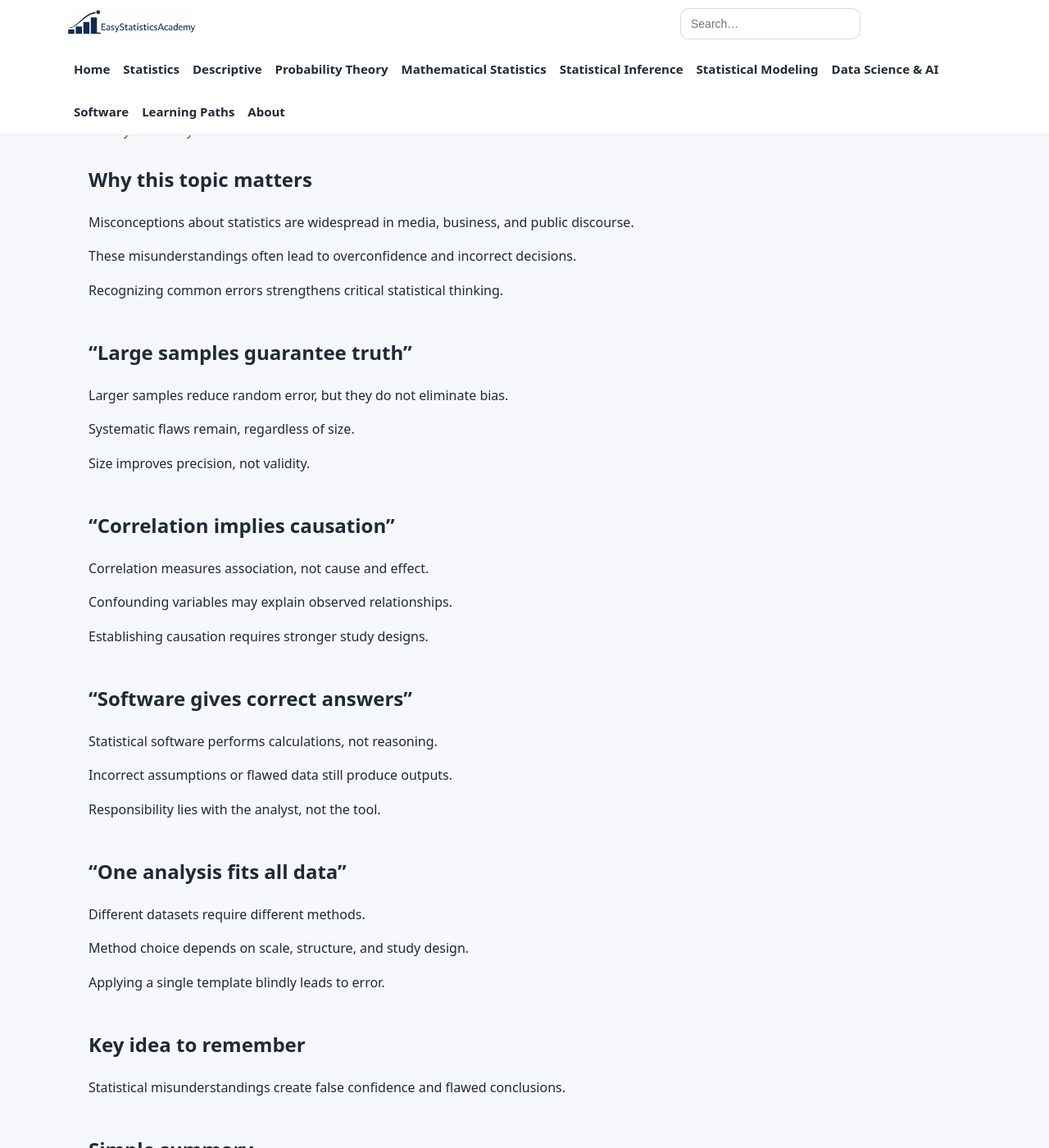
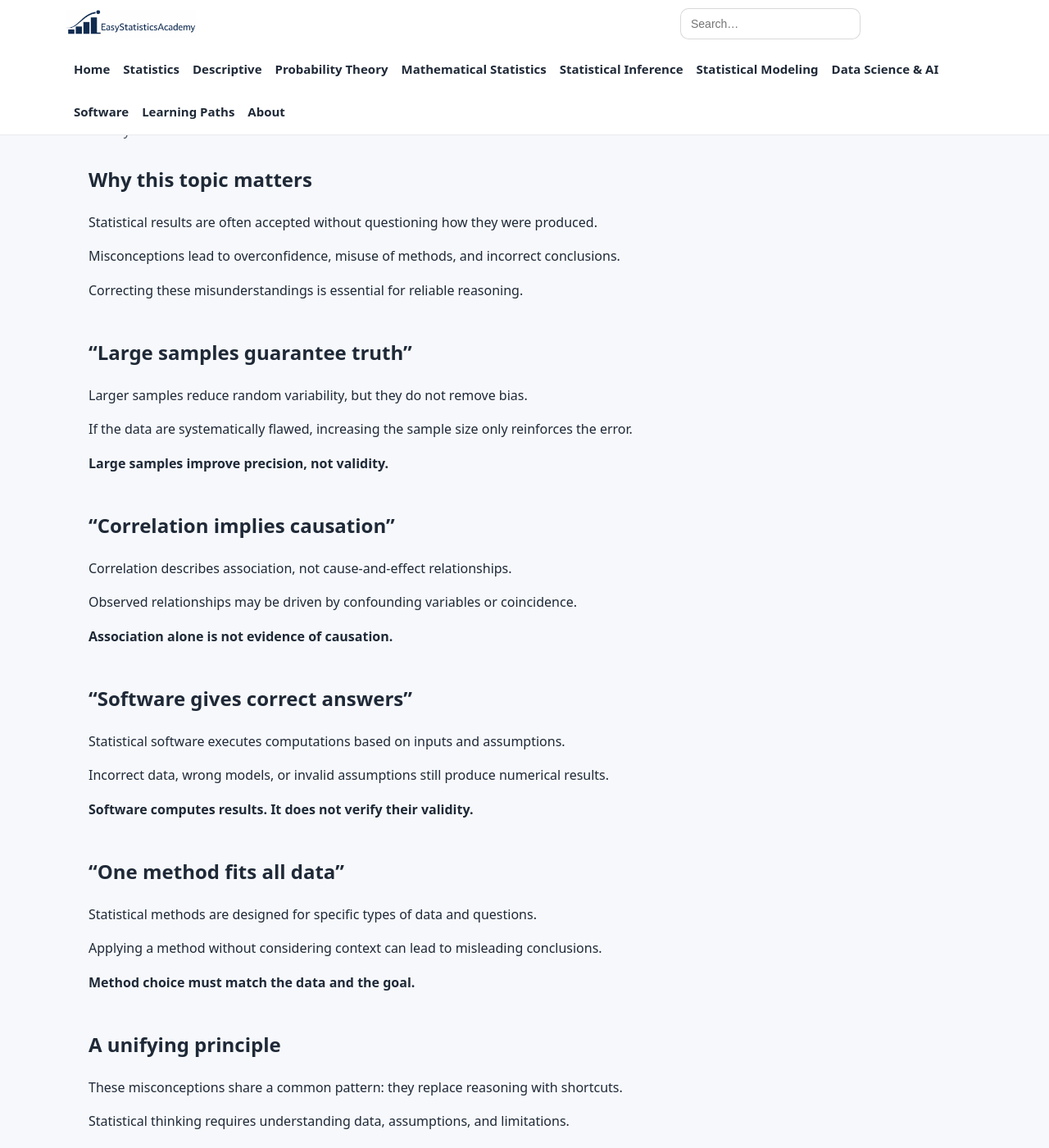
Before and after one commit to ammar-homaida-statistics/easystatisticsacademy, a Jekyll site: the page built from foundations/common-statistical-misconceptions/index.md, in a window 1280 px wide and 1400 px high, scrolled down 569 px. Shown: the whole window at 82% size. Built offline with Jekyll 4.4.1, drawn with Linux system fonts in a browser that asks for light colours; some of the changed text lies outside the part shown.

Commit message:
Revise content on common statistical misconceptions
This lesson reviews common statistical misconceptions and emphasizes the importance of understanding concepts over relying on technicalities. It also highlights the need for critical thinking in interpreting statistical results.

```diff
--- a/foundations/common-statistical-misconceptions/index.md
+++ b/foundations/common-statistical-misconceptions/index.md
@@ -20,9 +20,10 @@ lesson_order: 32
     <h1>Common Statistical Misconceptions</h1>
 
     <p class="lead">
-      This lesson reviews widespread misconceptions about statistics,
-      including misunderstandings about sample size, causation,
-      software reliability, and universal methods.
+      Many errors in statistical reasoning are not technical,
+      but conceptual.
+      This lesson identifies common misconceptions
+      and replaces them with correct principles.
     </p>
 
     <p class="muted-mini">
@@ -31,146 +32,184 @@ lesson_order: 32
   </div>
 </section>
 
+
+
 <section class="section">
   <div class="content-narrow">
     <h2>What you will learn</h2>
 
     <ul class="bullets">
-      <li>Why large samples do not guarantee truth.</li>
+      <li>Why large samples do not guarantee correctness.</li>
       <li>Why correlation does not imply causation.</li>
-      <li>Why software does not ensure correctness.</li>
-      <li>Why one analysis cannot fit all datasets.</li>
+      <li>Why software does not ensure valid conclusions.</li>
+      <li>Why statistical methods must match the data.</li>
     </ul>
   </div>
 </section>
+
+
 
 <section class="section">
   <div class="content-narrow">
     <h2>Why this topic matters</h2>
 
     <p>
-      Misconceptions about statistics are widespread
-      in media, business, and public discourse.
+      Statistical results are often accepted
+      without questioning how they were produced.
     </p>
 
     <p>
-      These misunderstandings often lead to
-      overconfidence and incorrect decisions.
+      Misconceptions lead to overconfidence,
+      misuse of methods, and incorrect conclusions.
     </p>
 
     <p>
-      Recognizing common errors strengthens
-      critical statistical thinking.
+      Correcting these misunderstandings
+      is essential for reliable reasoning.
     </p>
   </div>
 </section>
+
+
 
 <section class="section">
   <div class="content-narrow">
     <h2>“Large samples guarantee truth”</h2>
 
     <p>
-      Larger samples reduce random error,
-      but they do not eliminate bias.
+      Larger samples reduce random variability,
+      but they do not remove bias.
     </p>
 
     <p>
-      Systematic flaws remain,
-      regardless of size.
+      If the data are systematically flawed,
+      increasing the sample size only reinforces the error.
     </p>
 
-    <p>
-      Size improves precision,
-      not validity.
+    <p style="font-weight:600;">
+      Large samples improve precision, not validity.
     </p>
   </div>
 </section>
+
+
 
 <section class="section">
   <div class="content-narrow">
     <h2>“Correlation implies causation”</h2>
 
     <p>
-      Correlation measures association,
-      not cause and effect.
+      Correlation describes association,
+      not cause-and-effect relationships.
     </p>
 
     <p>
-      Confounding variables
-      may explain observed relationships.
+      Observed relationships may be driven
+      by confounding variables or coincidence.
     </p>
 
-    <p>
-      Establishing causation requires
-      stronger study designs.
+    <p style="font-weight:600;">
+      Association alone is not evidence of causation.
     </p>
   </div>
 </section>
+
+
 
 <section class="section">
   <div class="content-narrow">
     <h2>“Software gives correct answers”</h2>
 
     <p>
-      Statistical software performs calculations,
-      not reasoning.
+      Statistical software executes computations
+      based on inputs and assumptions.
     </p>
 
     <p>
-      Incorrect assumptions or flawed data
-      still produce outputs.
+      Incorrect data, wrong models, or invalid assumptions
+      still produce numerical results.
     </p>
 
-    <p>
-      Responsibility lies with the analyst,
-      not the tool.
+    <p style="font-weight:600;">
+      Software computes results.
+      It does not verify their validity.
     </p>
   </div>
 </section>
 
+
+
 <section class="section">
   <div class="content-narrow">
-    <h2>“One analysis fits all data”</h2>
+    <h2>“One method fits all data”</h2>
 
     <p>
-      Different datasets require
-      different methods.
+      Statistical methods are designed
+      for specific types of data and questions.
     </p>
 
     <p>
-      Method choice depends on scale,
-      structure, and study design.
+      Applying a method without considering context
+      can lead to misleading conclusions.
+    </p>
+
+    <p style="font-weight:600;">
+      Method choice must match the data and the goal.
+    </p>
+  </div>
+</section>
+
+
+
+<section class="section">
+  <div class="content-narrow">
+    <h2>A unifying principle</h2>
+
+    <p>
+      These misconceptions share a common pattern:
+      they replace reasoning with shortcuts.
     </p>
 
     <p>
-      Applying a single template blindly
-      leads to error.
+      Statistical thinking requires understanding
+      data, assumptions, and limitations.
+    </p>
+
+    <p style="font-weight:600;">
+      There are no universal shortcuts in statistics.
     </p>
   </div>
 </section>
+
+
 
 <section class="section section-soft">
   <div class="content-narrow">
     <h2>Key idea to remember</h2>
 
     <p>
-      Statistical misunderstandings create
-      false confidence and flawed conclusions.
+      Misconceptions create false confidence.
+      Good statistical reasoning requires questioning results,
+      not just computing them.
     </p>
   </div>
 </section>
+
+
 
 <section class="section section-next">
   <div class="content-narrow">
     <h2>Simple summary</h2>
 
     <p>
-      Common misconceptions about size, causation,
-      software, and methods distort statistical reasoning.
-      Critical thinking is essential.
+      Large samples, correlations, software, and standard methods
+      can all be misused.
+      Correct interpretation depends on understanding their limits.
     </p>
   </div>
 </section>
+
+
 
 <section class="section section-next">
   <div class="content-narrow">
@@ -178,7 +217,8 @@ lesson_order: 32
 
     <p>
       The next lesson explains <strong>why statistical literacy matters</strong>,
-      especially in policy, medicine, and modern AI systems.
+      and how these concepts affect decisions in science,
+      policy, business, and modern AI systems.
     </p>
 
     <a class="btn btn-primary" href="/foundations/why-statistical-literacy-matters/">
```
Also changed, not shown: other parts of foundations/common-statistical-misconceptions/index.md (+6 -0 lines).
